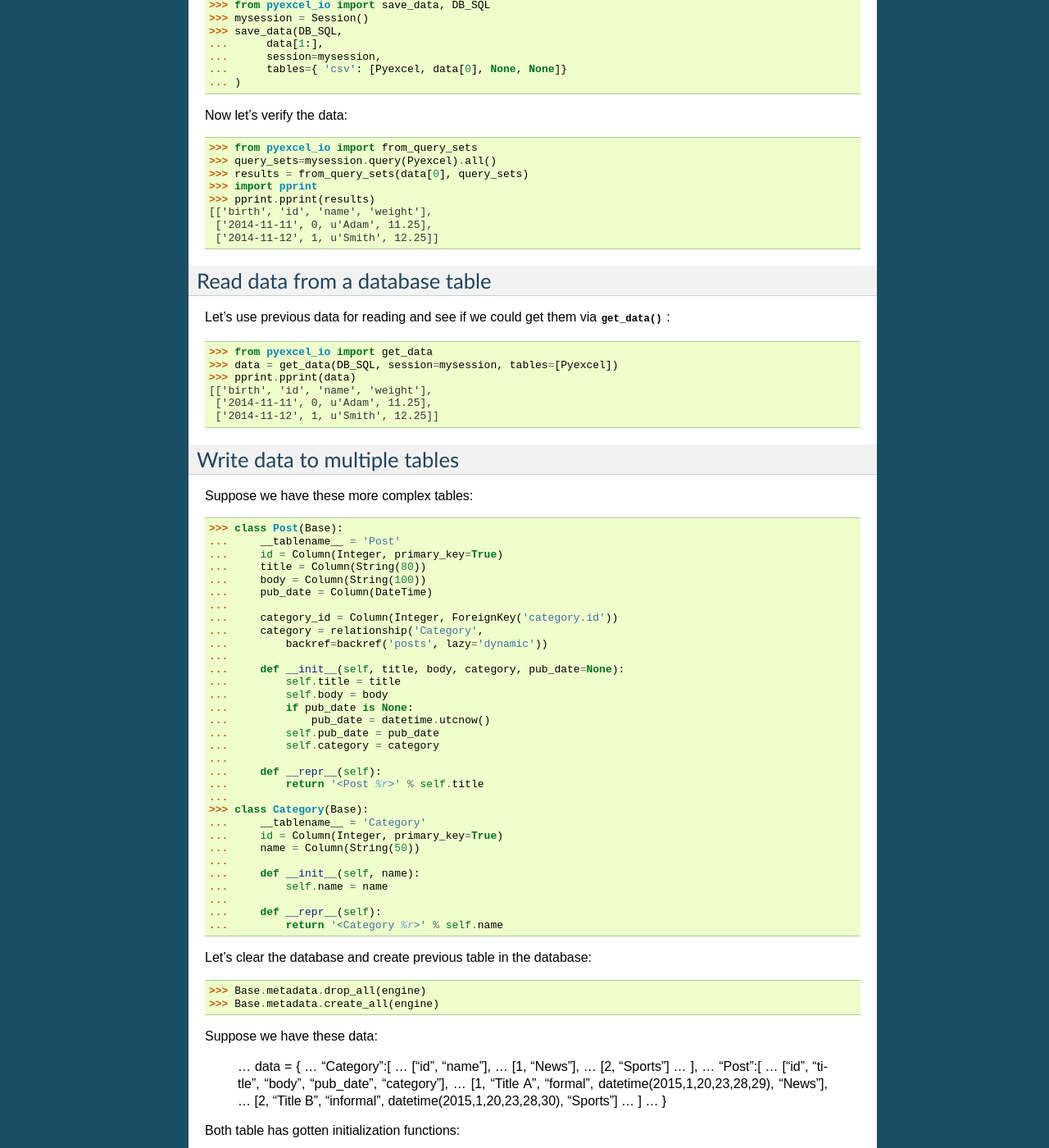
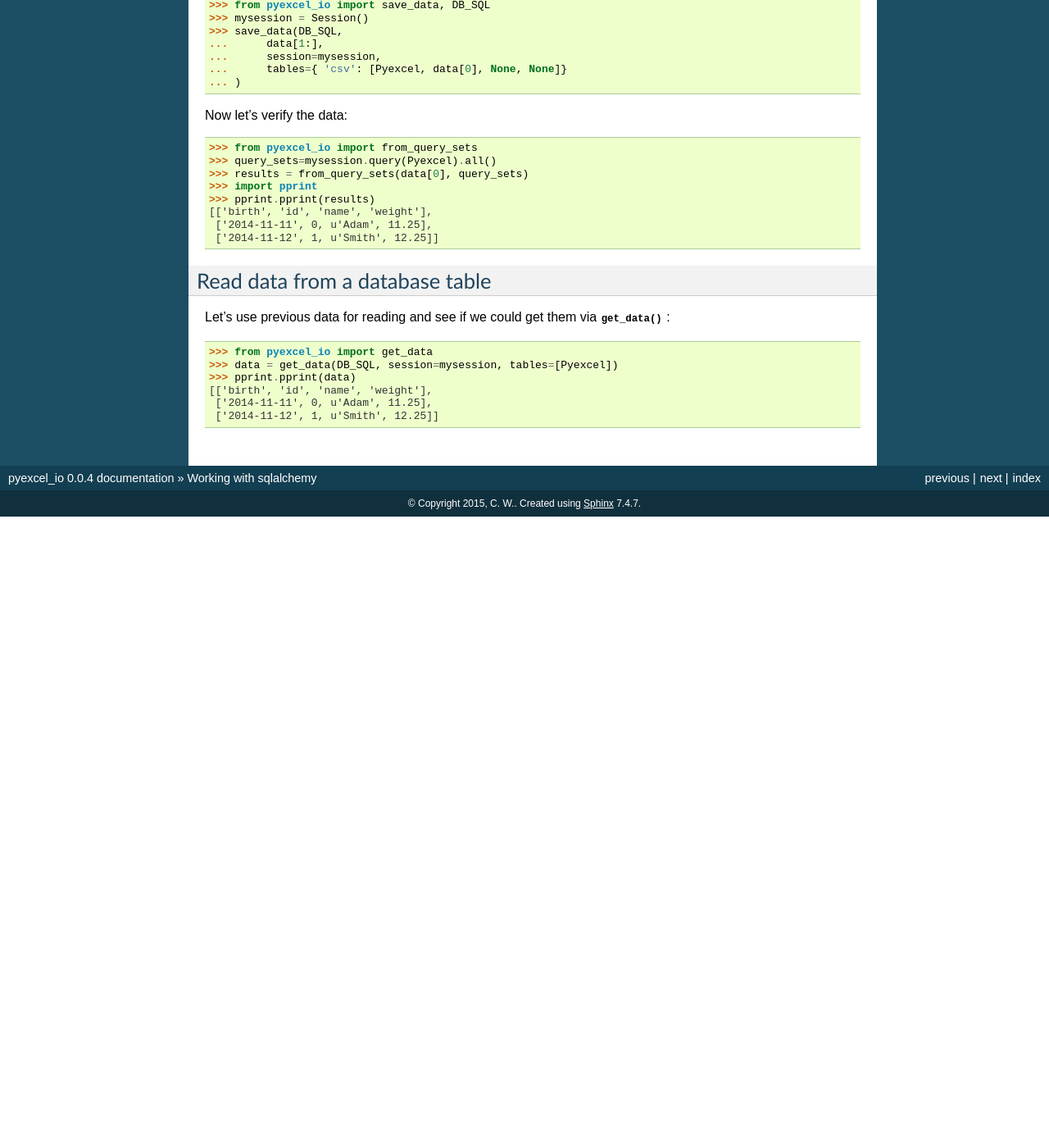
Before and after one commit to pyexcel/pyexcel-io, a Sphinx documentation site: the page built from doc/source/sqlalchemy.rst, in a window 1280 px wide and 1400 px high, scrolled down 779 px. Shown: the whole window at 82% size. Built offline with Sphinx 7.4.7, drawn with Linux system fonts in a browser that asks for light colours; after the commit the page ends 1409 px from its top, so only the background shows below that; some of the changed text lies outside the part shown.

```diff
--- a/doc/source/sqlalchemy.rst
+++ b/doc/source/sqlalchemy.rst
@@ -5,7 +5,7 @@ Suppose we have a pure sql database connection via sqlalchemy:
 
     >>> from sqlalchemy import create_engine
     >>> from sqlalchemy.ext.declarative import declarative_base
-    >>> from sqlalchemy import Column , Integer, String, Float, Date, ForeignKey, backref, DateTime
+    >>> from sqlalchemy import Column , Integer, String, Float, Date, ForeignKey, DateTime
     >>> from sqlalchemy.orm import sessionmaker
     >>> engine=create_engine("sqlite:///tmp.db")
     >>> Base=declarative_base()
@@ -72,85 +72,3 @@ Let's use previous data for reading and see if we could get them via
     [['birth', 'id', 'name', 'weight'],
      ['2014-11-11', 0, u'Adam', 11.25],
      ['2014-11-12', 1, u'Smith', 12.25]]
-
-
-Write data to multiple tables
---------------------------------------------------------------------------------
-
-Suppose we have these more complex tables:
-
-    >>> class Post(Base):
-    ...     __tablename__ = 'Post'
-    ...     id = Column(Integer, primary_key=True)
-    ...     title = Column(String(80))
-    ...     body = Column(String(100))
-    ...     pub_date = Column(DateTime)
-    ...
-    ...     category_id = Column(Integer, ForeignKey('category.id'))
-    ...     category = relationship('Category',
-    ...         backref=backref('posts', lazy='dynamic'))
-    ...
-    ...     def __init__(self, title, body, category, pub_date=None):
-    ...         self.title = title
-    ...         self.body = body
-    ...         if pub_date is None:
-    ...             pub_date = datetime.utcnow()
-    ...         self.pub_date = pub_date
-    ...         self.category = category
-    ...
-    ...     def __repr__(self):
-    ...         return '<Post %r>' % self.title
-    ...
-    >>> class Category(Base):
-    ...     __tablename__ = 'Category'
-    ...     id = Column(Integer, primary_key=True)
-    ...     name = Column(String(50))
-    ...
-    ...     def __init__(self, name):
-    ...         self.name = name
-    ...
-    ...     def __repr__(self):
-    ...         return '<Category %r>' % self.name
-
-Let's clear the database and create previous table in the database:
-
-    >>> Base.metadata.drop_all(engine)
-    >>> Base.metadata.create_all(engine)
-
-Suppose we have these data:
-
-    ... data = {
-    ...     "Category":[
-    ...         ["id", "name"],
-    ...         [1, "News"],
-    ...         [2, "Sports"]
-    ...     ],
-    ...     "Post":[
-    ...         ["id", "title", "body", "pub_date", "category"],
-    ...         [1, "Title A", "formal", datetime(2015,1,20,23,28,29), "News"],
-    ...         [2, "Title B", "informal", datetime(2015,1,20,23,28,30), "Sports"]
-    ...     ]
-    ... }
-
-Both table has gotten initialization functions:
-
-    >>> def category_init_func(row):
-    ...     c = Category(row['name'])
-    ...     c.id = row['id']
-    ...     return c
-
-and particularly **Post** has a foreign key to **Category**, so we need to
-query **Category** out and assign it to **Post** instance
-
-    >>> def post_init_func(row):
-    ...     c = mysession.query(Category).filter_by(name=row['category']).first()
-    ...     p = Post(row['title'], row['body'], c, row['pub_date'])
-    ...     return p
-
-Here's the code to update both:
-
-    >>> tables = {
-    ...     "Category": [Category, data['Category'][0], None, category_init_func],
-    ...     "Post": [Post, data['Post'][0], None, post_init_func]
-    ... }
-    >>> save_data(DB_SQL, data, session=mysession, tables=tables)
```
Also changed, not shown: 2 other files.
